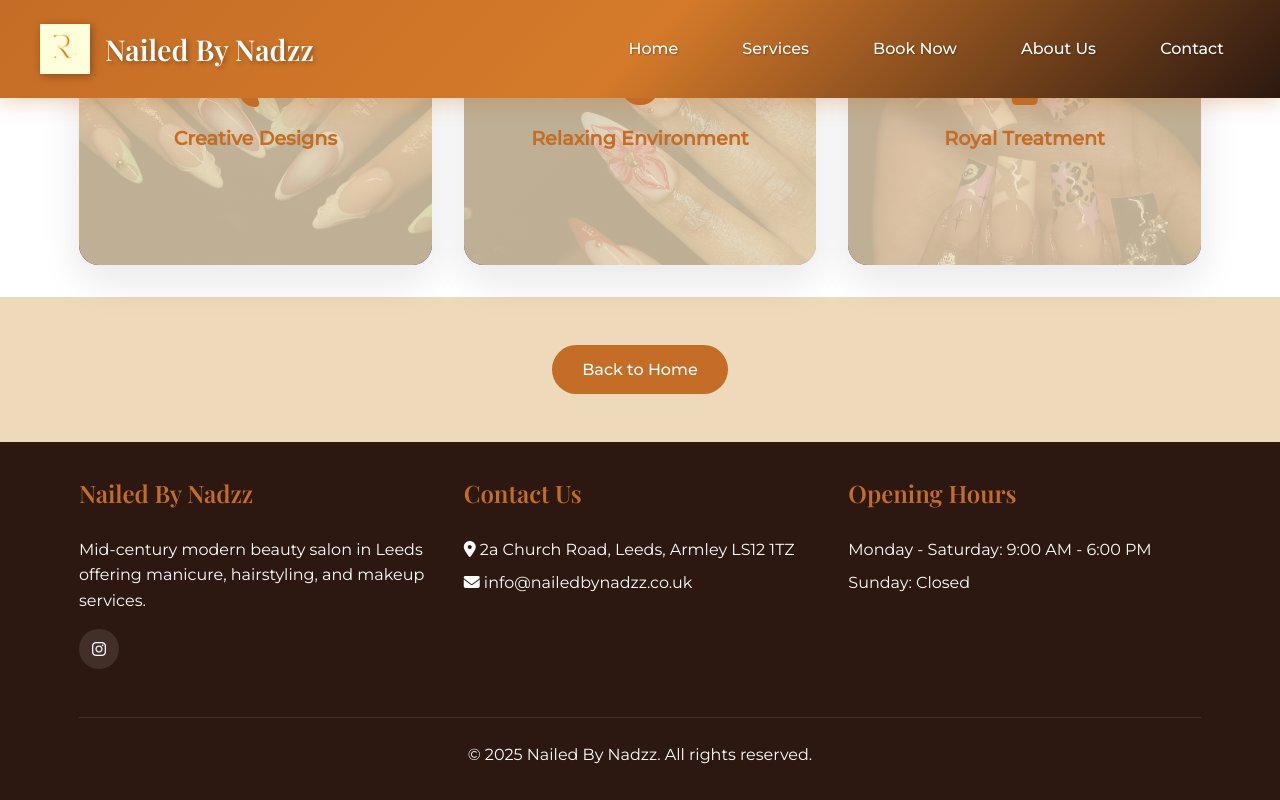
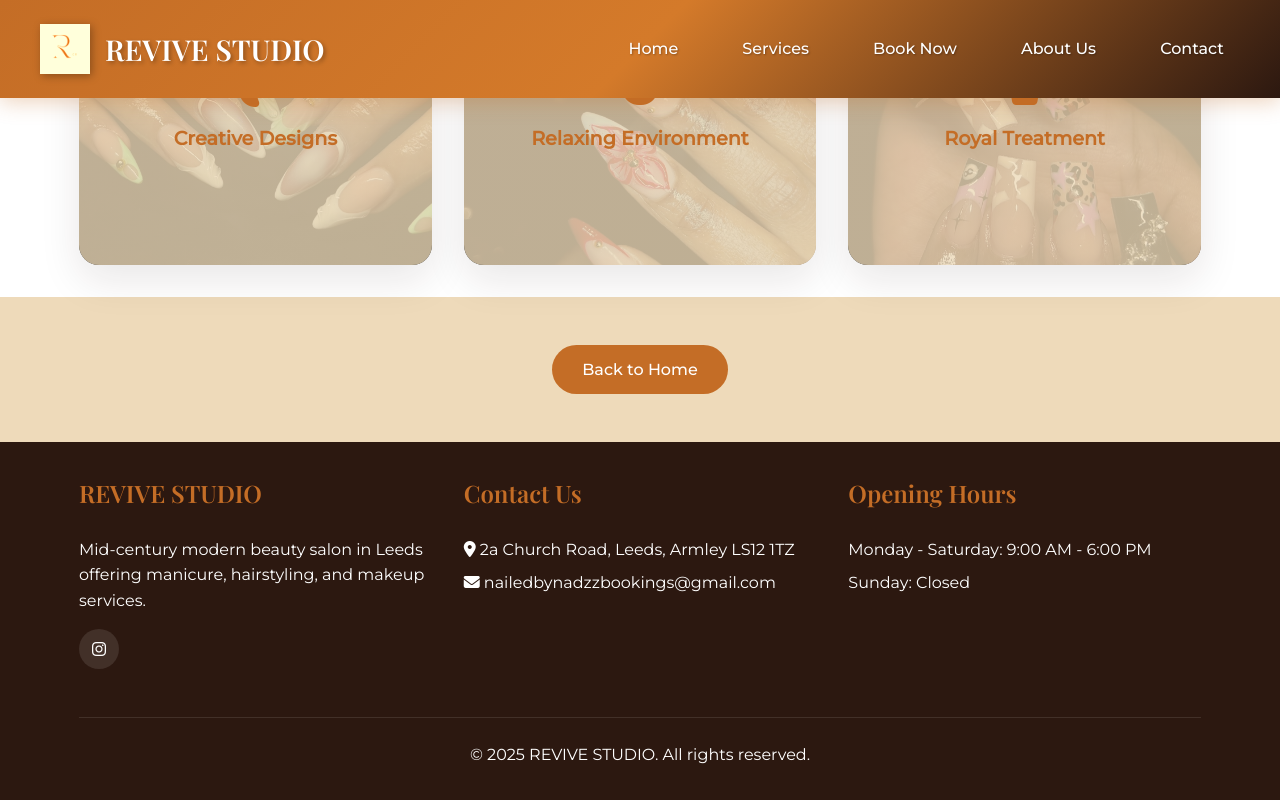
Before and after one commit to Michaeluwakz/REVIVE-STUDIO, a website: page policies.html in a window 1280 px wide. Both pictures are taken after a click on the link "Contact". Shown: the part 2680-3480 px from the top of the page. Drawn offline with nearby package versions, Linux system fonts and the light colour scheme.

Commit message:
Fix policies page: Update branding to REVIVE STUDIO, fix contact email, and add debugging for navigation

```diff
--- a/policies.html
+++ b/policies.html
@@ -1374,8 +1374,8 @@
         <div class="container header-container">
             <div class="logo-container">
                 <a href="index.html" class="logo">
-                    <img src="public/image/image.png" alt="Nailed By Nadzz Logo">
-                    Nailed By Nadzz
+                    <img src="public/image/image.png" alt="REVIVE STUDIO Logo">
+                    REVIVE STUDIO
                 </a>
             </div>
             <div class="nav-container">
@@ -1619,7 +1619,7 @@
         <div class="container">
             <div class="footer-container">
                 <div class="footer-section">
-                    <h3>Nailed By Nadzz</h3>
+                    <h3>REVIVE STUDIO</h3>
                     <p>Mid-century modern beauty salon in Leeds offering manicure, hairstyling, and makeup services.</p>
                     <div class="social-links">
                         <a href="https://www.instagram.com/nailedbynadzz/" target="_blank"><i class="fab fa-instagram"></i></a>
@@ -1628,7 +1628,7 @@
                 <div class="footer-section">
                     <h3>Contact Us</h3>
                     <p><i class="fas fa-map-marker-alt"></i> 2a Church Road, Leeds, Armley LS12 1TZ</p>
-                    <p><i class="fas fa-envelope"></i> info@nailedbynadzz.co.uk</p>
+                    <p><i class="fas fa-envelope"></i> nailedbynadzzbookings@gmail.com</p>
                 </div>
                 <div class="footer-section">
                     <h3>Opening Hours</h3>
@@ -1637,7 +1637,7 @@
                 </div>
             </div>
             <div class="copyright">
-                <p>&copy; 2025 Nailed By Nadzz. All rights reserved.</p>
+                <p>&copy; 2025 REVIVE STUDIO. All rights reserved.</p>
             </div>
         </div>
     </footer>
@@ -1662,6 +1662,7 @@
         document.querySelectorAll('#menu a').forEach(link => {
             link.addEventListener('click', function (e) {
                 const href = this.getAttribute('href');
+                console.log('Menu link clicked:', href); // Debug log
 
                 // Close mobile menu
                 menu.classList.remove('show');
@@ -1671,12 +1672,18 @@
                     e.preventDefault();
                     const targetId = href;
                     const targetElement = document.querySelector(targetId);
+                    console.log('Target element found:', targetElement); // Debug log
 
                     if (targetElement) {
-                        window.scrollTo({
-                            top: targetElement.offsetTop - 80,
-                            behavior: 'smooth'
-                        });
+                        // Add a small delay to ensure menu closes before scrolling
+                        setTimeout(() => {
+                            window.scrollTo({
+                                top: targetElement.offsetTop - 80,
+                                behavior: 'smooth'
+                            });
+                        }, 100);
+                    } else {
+                        console.log('Target element not found for:', targetId);
                     }
                 }
                 // If it's a page link, let it navigate normally
```
